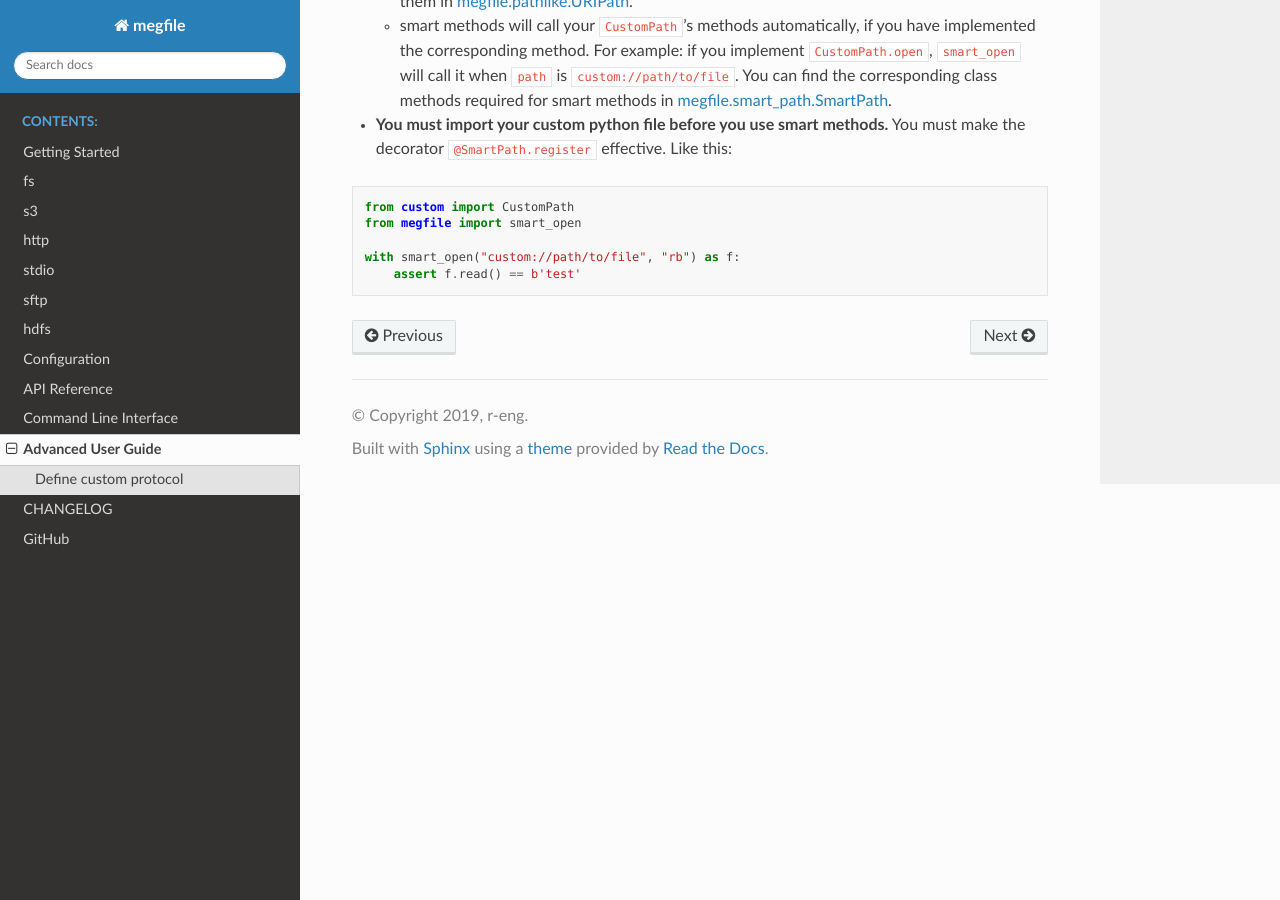
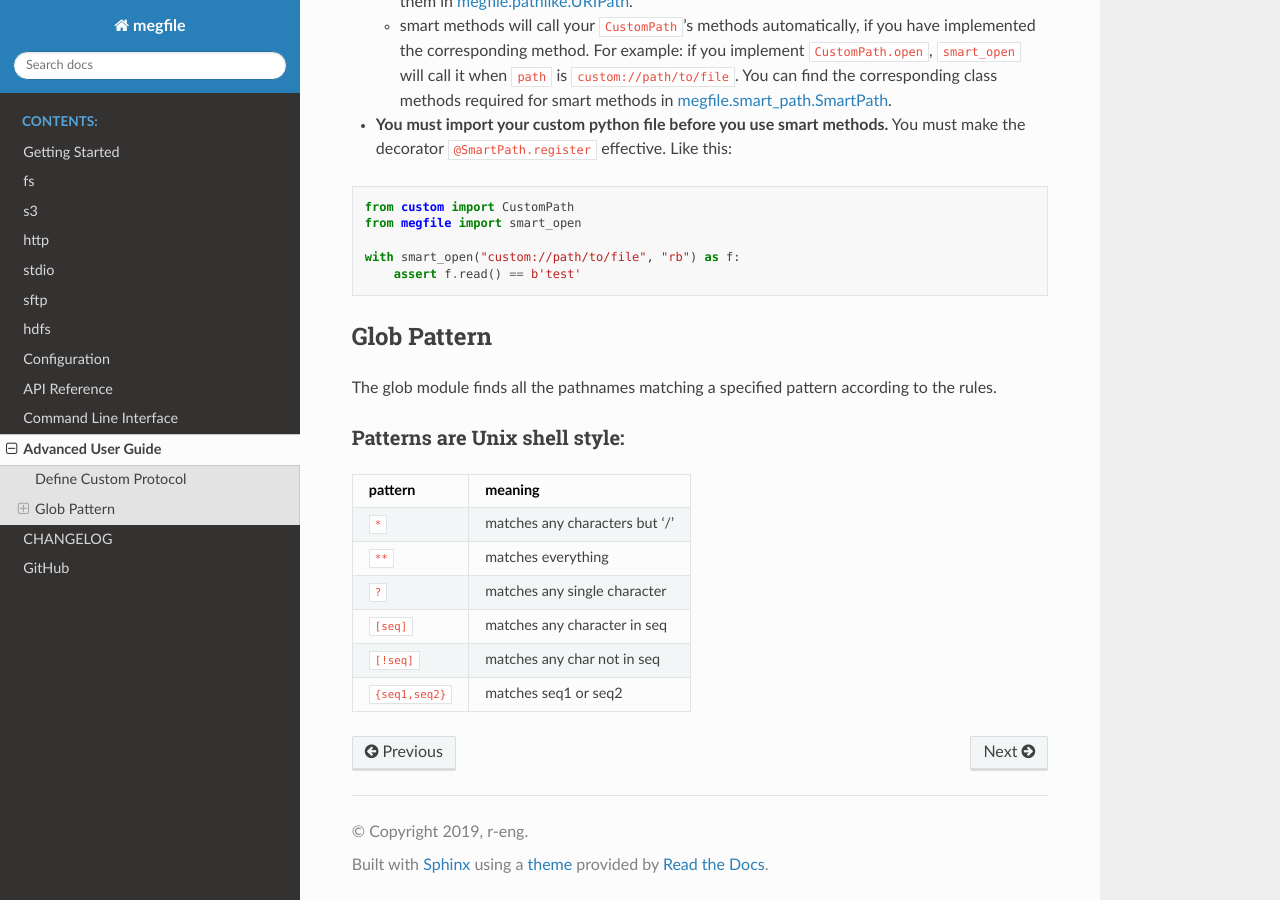
Before and after one commit to megvii-research/megfile, a Sphinx documentation site: the page built from docs/advanced.rst, in a window 1280 px wide and 900 px high, scrolled down 717 px. Built offline with Sphinx 7.4.7 and the Read the Docs theme 2.0.0, drawn with Linux system fonts in a browser that asks for light colours; some of the changed text lies outside the part shown.

Commit message:
docs:add glob doc (#351)

```diff
--- a/docs/advanced.rst
+++ b/docs/advanced.rst
@@ -1,6 +1,10 @@
 Advanced User Guide
 ===================
 
-Define custom protocol
+Define Custom Protocol
 ----------------------
-.. mdinclude:: ./advanced.custom_protocol.md
+.. mdinclude:: ./advanced/custom_protocol.md
+
+Glob Pattern
+----------------------
+.. mdinclude:: ./advanced/glob.md
--- /dev/null
+++ b/docs/advanced/glob.md
@@ -0,0 +1,12 @@
+The glob module finds all the pathnames matching a specified pattern according to the rules.
+
+### Patterns are Unix shell style:
+
+|pattern        |meaning                       |
+|---------------|------------------------------|
+|`*`            |matches any characters but '/'|
+|`**`           |matches everything            |
+|`?`            |matches any single character  |
+|`[seq]`        |matches any character in seq  |
+|`[!seq]`       |matches any char not in seq   |
+|`{seq1,seq2}`  |matches seq1 or seq2          |
```
Also changed, not shown: docs/advanced/custom_protocol.md (renamed from docs/advanced.custom_protocol.md).
